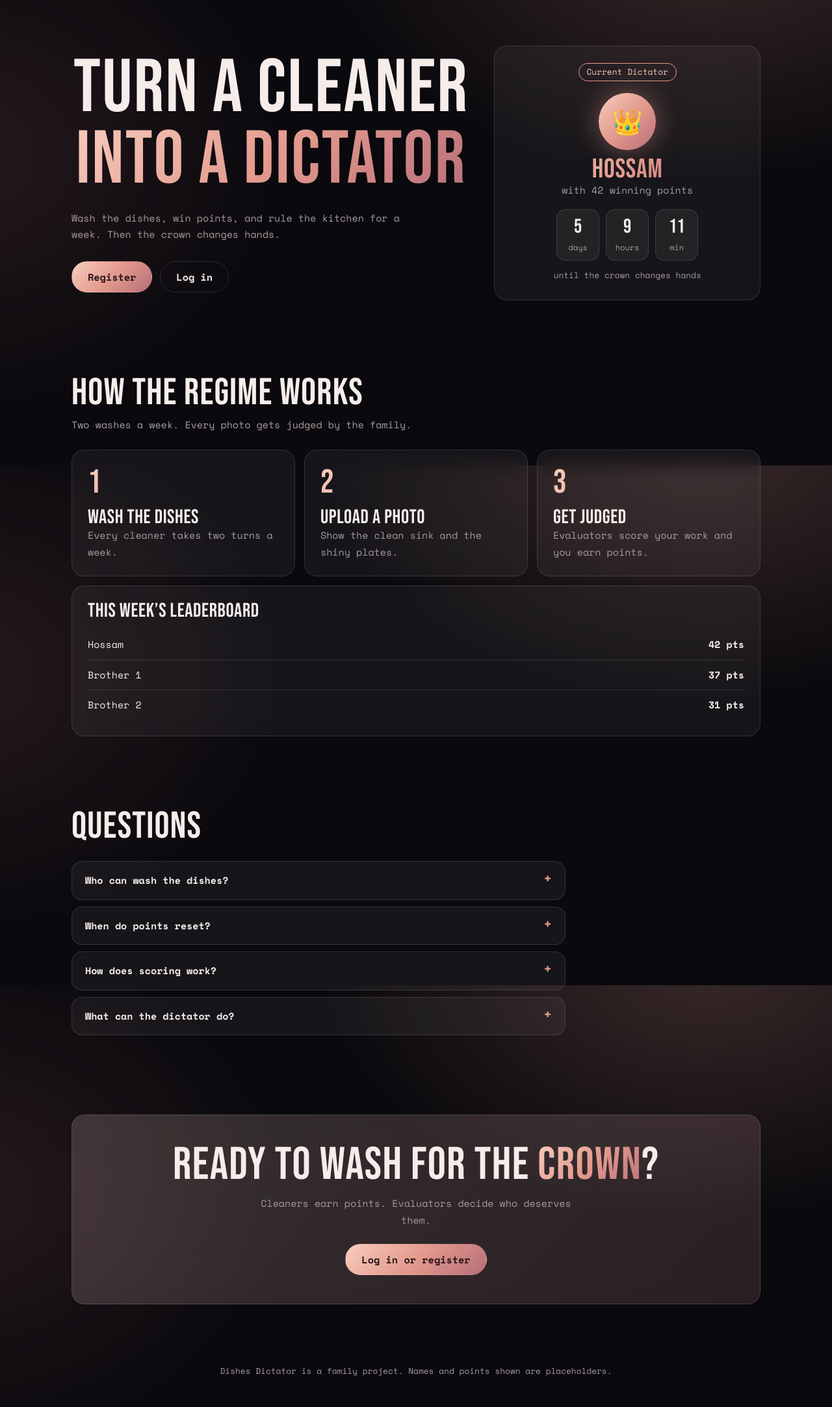
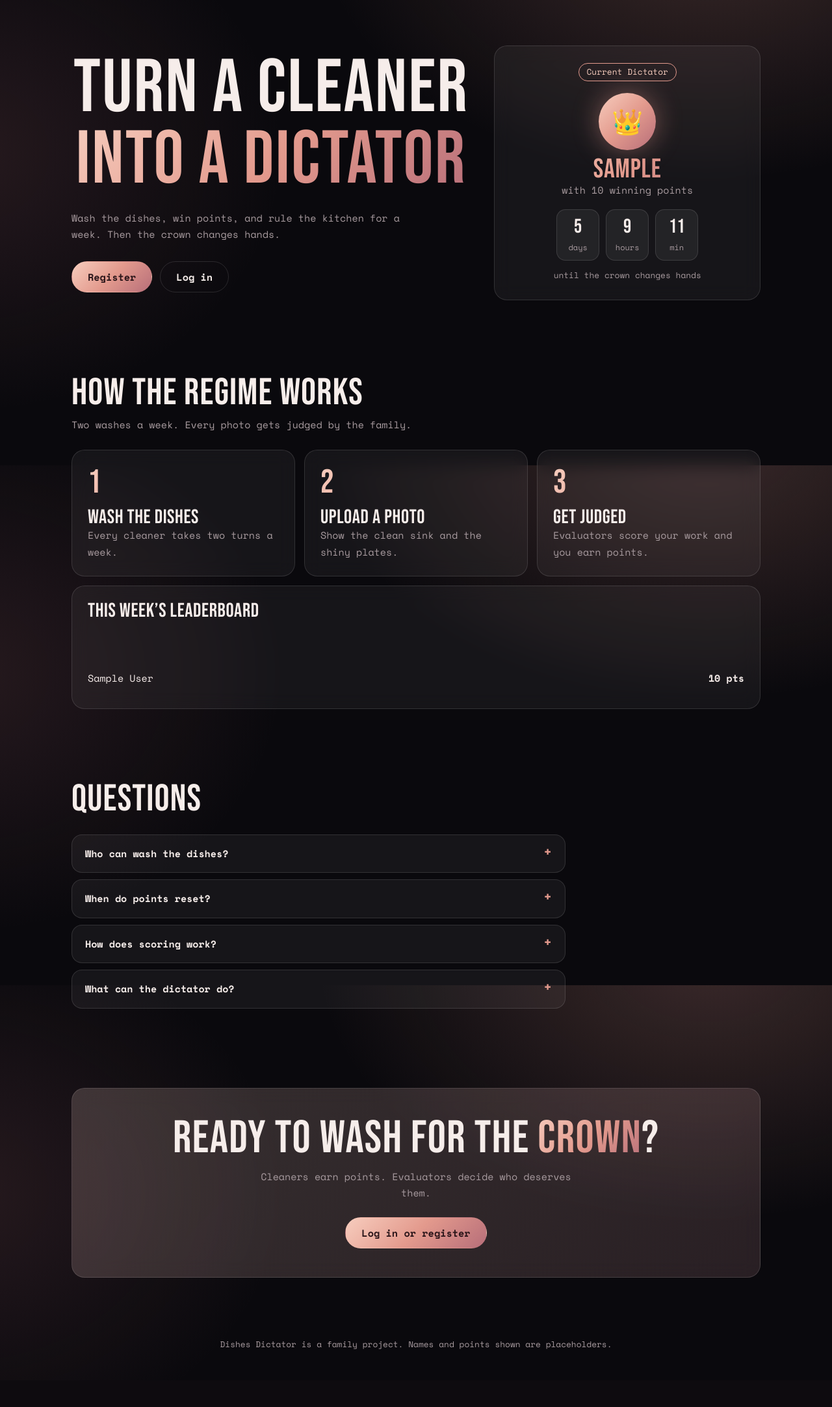
Before and after one commit to Hossam-MHMAD/Dishes-Dictator, a Flask app: page / in a window 1280 px wide. Shown: the part 84-2249 px from the top of the page at 65% size. After the commit the page ends 2160 px from the top, so only its background shows below. Run offline with Flask 3, Linux system fonts and the light colour scheme; tables that the repository leaves empty hold one stand-in row (values such as "Sample post").

Commit message:
finish landing page init setup
calling laning page APIs + update html in init_landing_page

```diff
--- a/src/main.py
+++ b/src/main.py
@@ -110,7 +110,7 @@ def get_last_week_dictator():
   if row is None:
     return jsonify([])
 
-  data = [dict(row)]
+  data = dict(row)
 
   return jsonify(data)
 
--- a/src/templates/landing.html
+++ b/src/templates/landing.html
@@ -3,7 +3,7 @@
 {% block content %}
 
 
-<div class="wrap">
+<div class="wrap landing_page">
   <header class="nav">
     <div class="bar glass" style="position:relative">
       <span class="logo grad">D.D</span>
@@ -32,8 +32,8 @@
       <aside class="throne glass" aria-label="Current dictator">
         <span class="tag">Current Dictator</span>
         <div class="medal" aria-hidden="true">👑</div>
-        <h2 class="grad">Hossam</h2>
-        <p class="pts">with 42 winning points</p>
+        <h2 class="grad"></h2>
+        <p class="pts">with -- winning points</p>
         <div class="count" role="timer" aria-label="Time until the crown changes hands">
           <div><b id="d">0</b><span>days</span></div>
           <div><b id="h">0</b><span>hours</span></div>
@@ -71,9 +71,9 @@
         <article class="tile glass wide reveal" id="board">
           <h3>This week’s leaderboard</h3>
           <ol class="rank">
-            <li><span>Hossam</span><b>42 pts</b></li>
+            <!-- <li><span>Hossam</span><b>42 pts</b></li>
             <li><span>Brother 1</span><b>37 pts</b></li>
-            <li><span>Brother 2</span><b>31 pts</b></li>
+            <li><span>Brother 2</span><b>31 pts</b></li> -->
           </ol>
         </article>
         <!-- <article class="tile glass wide reveal">
```
Also changed, not shown: src/static/logic.js (+47 -1 lines).
